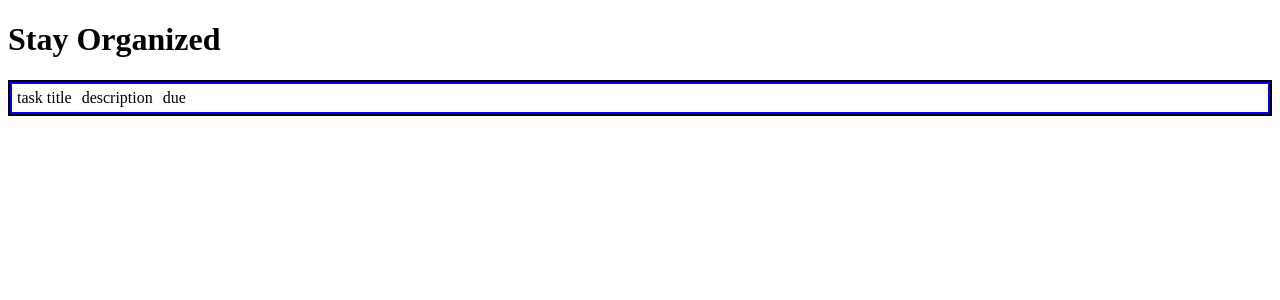
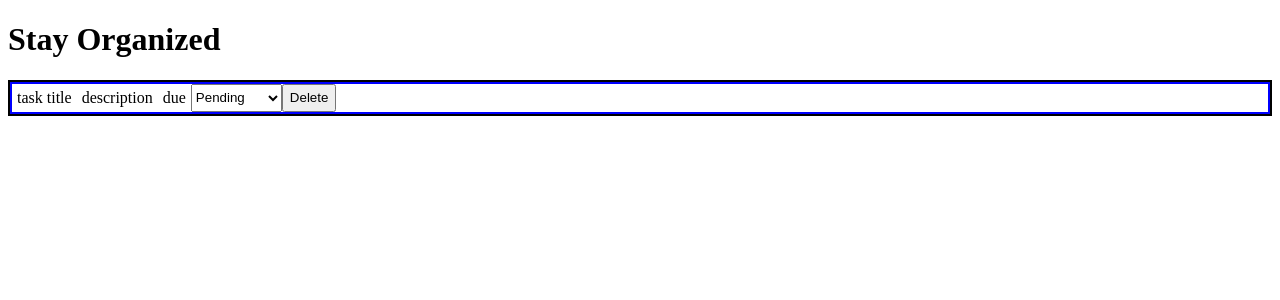
Before and after one commit to pand3m1x/SBA9_TaskList, a React (Vite) app in the folder TaskList/: page / in a window 1280 px wide. Shown: the top 300 px of the page. Built offline with nearby package versions, Linux system fonts and the light colour scheme.

Commit message:
˚⟡˖Finished return layout ˚⟡˖

```diff
--- a/TaskList/src/components/TaskList/TaskItem.tsx
+++ b/TaskList/src/components/TaskList/TaskItem.tsx
@@ -14,6 +14,12 @@ function TaskItem(){
       <p className="taskItem">task title</p>
       <p className="taskItem">description</p>
       <p className="taskItem">due</p>
+      <select>
+        <option>Pending</option>
+        <option>In Progress</option>
+        <option>Completed</option>
+      </select>
+      <button>Delete</button>
     </li>
   )
 }
```
